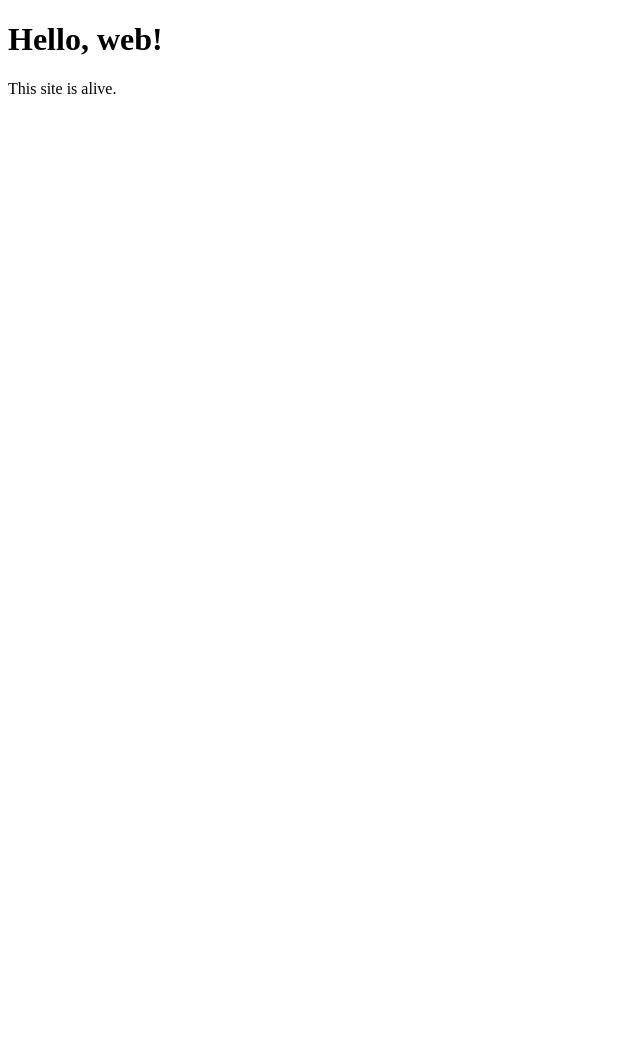
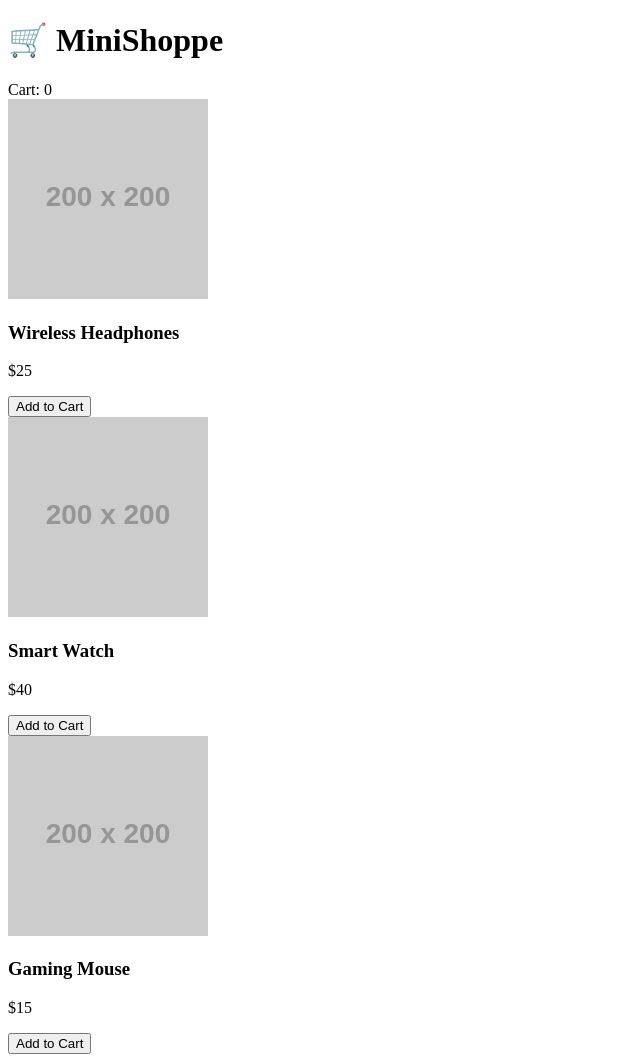
Before and after one commit to joseph2414/web-demo, a plain HTML site: page index.html in a window 1280 px wide. Shown: the whole page, without its empty margins (0-640 px from the left). Before the commit the page ends 800 px from the top, so only its background shows below. Drawn offline with Linux system fonts and the light colour scheme; placeholder pictures from the web are drawn by us.

Commit message:
Update index.html

```diff
--- a/index.html
+++ b/index.html
@@ -1,10 +1,40 @@
 <!DOCTYPE html>
-<html>
- <head>
-  <title> My First Website </title>
+<html lang="en">
+<head>
+  <meta charset="UTF-8" />
+  <title>Mini Shoppe</title>
+  <link rel="stylesheet" href="style.css" />
 </head>
 <body>
- <h1>Hello, web!</h1>
- <p> This site is alive.</p>
+
+<header>
+  <h1>🛒 MiniShoppe</h1>
+  <div id="cart">Cart: <span id="cart-count">0</span></div>
+</header>
+
+<main class="products">
+  <div class="product">
+    <img src="https://via.placeholder.com/200" />
+    <h3>Wireless Headphones</h3>
+    <p>$25</p>
+    <button onclick="addToCart()">Add to Cart</button>
+  </div>
+
+  <div class="product">
+    <img src="https://via.placeholder.com/200" />
+    <h3>Smart Watch</h3>
+    <p>$40</p>
+    <button onclick="addToCart()">Add to Cart</button>
+  </div>
+
+  <div class="product">
+    <img src="https://via.placeholder.com/200" />
+    <h3>Gaming Mouse</h3>
+    <p>$15</p>
+    <button onclick="addToCart()">Add to Cart</button>
+  </div>
+</main>
+
+<script src="script.js"></script>
 </body>
 </html>
```
